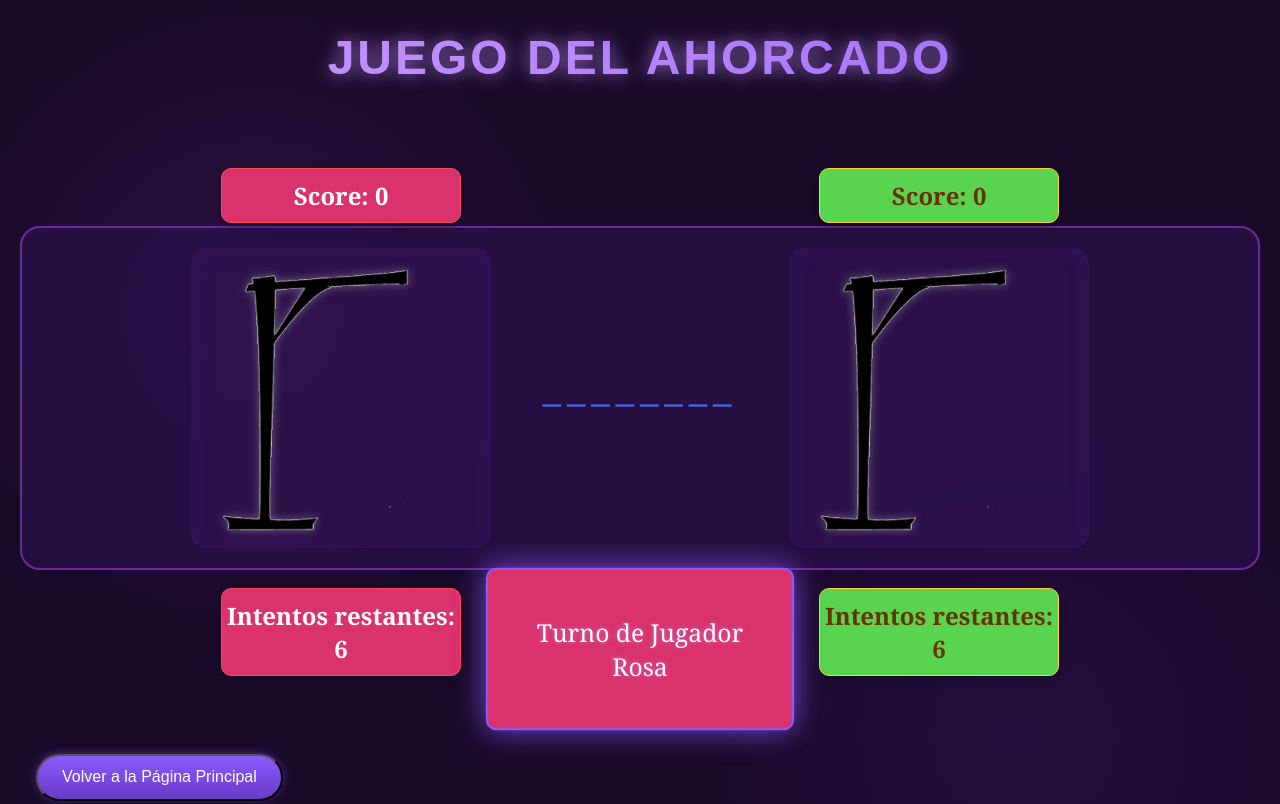
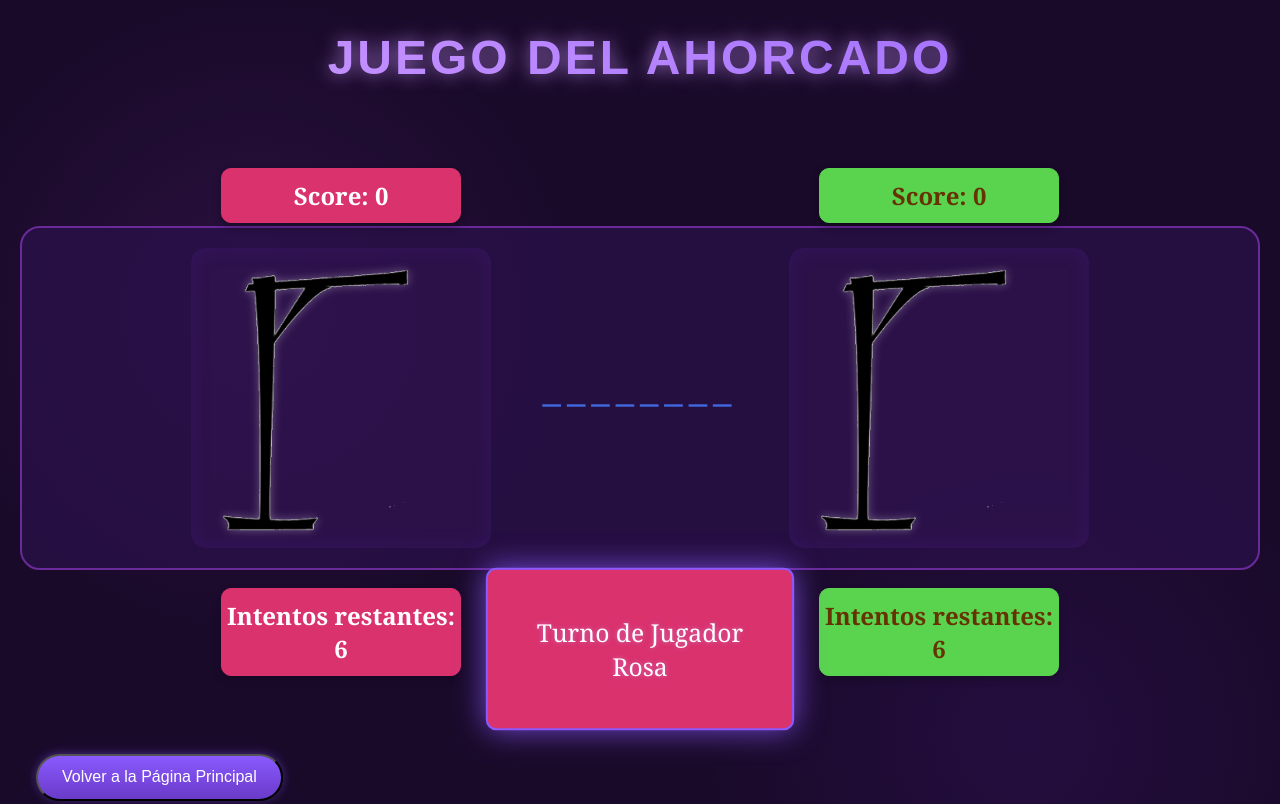
Before and after one commit to DanielRTato/etarooo, a plain HTML site: page Ahorcado.html in a window 1280 px wide. Shown: the top 804 px of the page. Drawn offline with Linux system fonts and the light colour scheme.

Commit message:
Modificacion tonta de borde de scores

```diff
--- a/estilo-ahoracado.css
+++ b/estilo-ahoracado.css
@@ -163,13 +163,13 @@ h2.palabra {
 .scoreRojo {
   background: rgb(218, 50, 109);
   color: white;
-  border: 1px solid #ff4d4d;
+  border: 1px solid rgb(218, 50, 109);
 }
 
 .scoreAmarillo {
   background: rgb(90, 212, 79);
   color: #663300;
-  border: 1px solid #ffd633;
+  border: 1px solid rgb(90, 212, 79);
 }
 @keyframes brillo {
   from { text-shadow: 0 0 10px rgba(138, 90, 255, 0.5); }
@@ -199,13 +199,13 @@ h2.palabra {
 .intentosRojo {
   background: rgb(218, 50, 109);
   color: white;
-  border: 1px solid #ff4d4d;
+  border: 1px solid rgb(218, 50, 109);
 }
 
 .intentosAmarillo {
   background: rgb(90, 212, 79);
   color: #663300;
-  border: 1px solid #ffd633;
+  border: 1px solid rgb(90, 212, 79);
 }
 
 .col {
```
